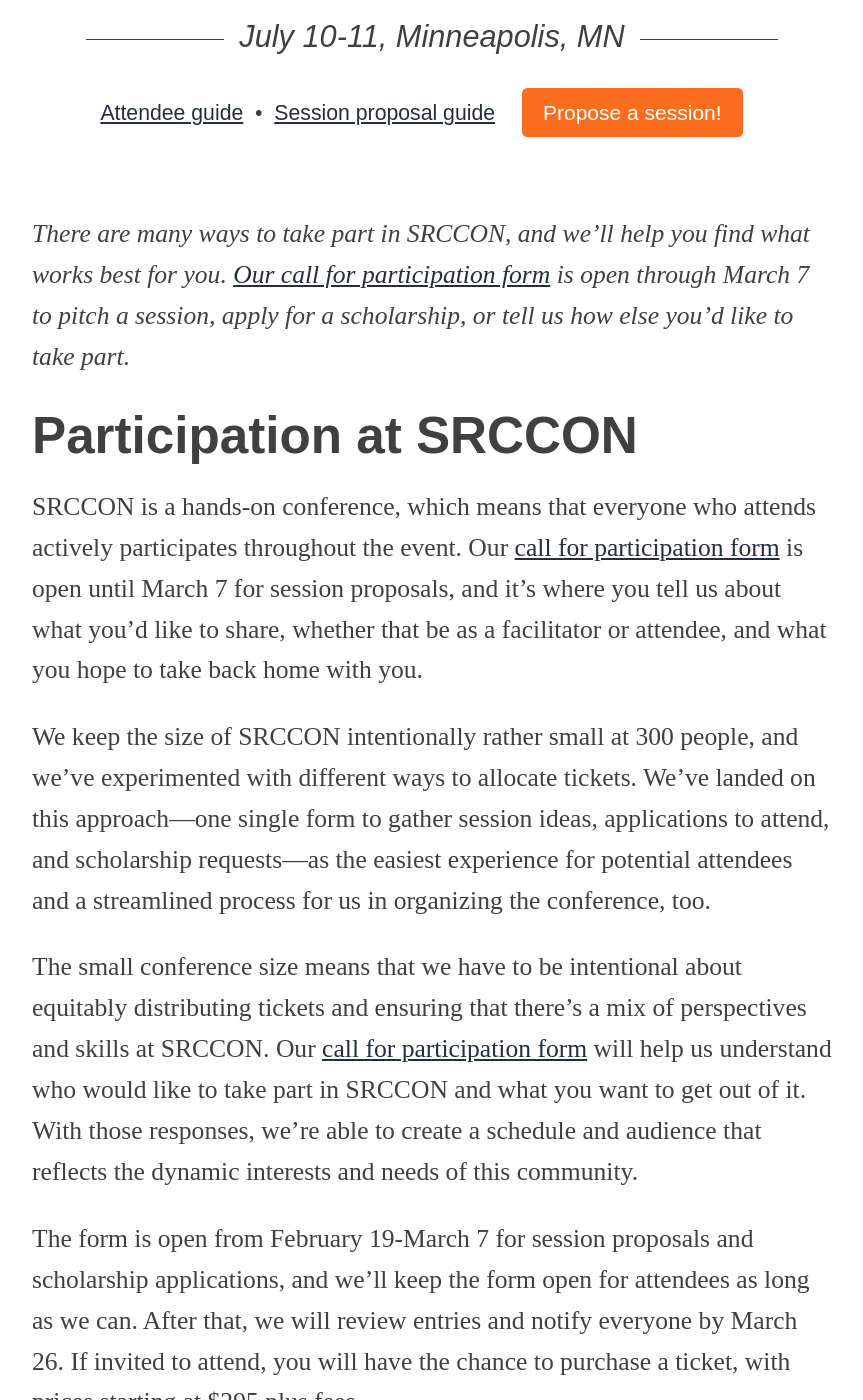
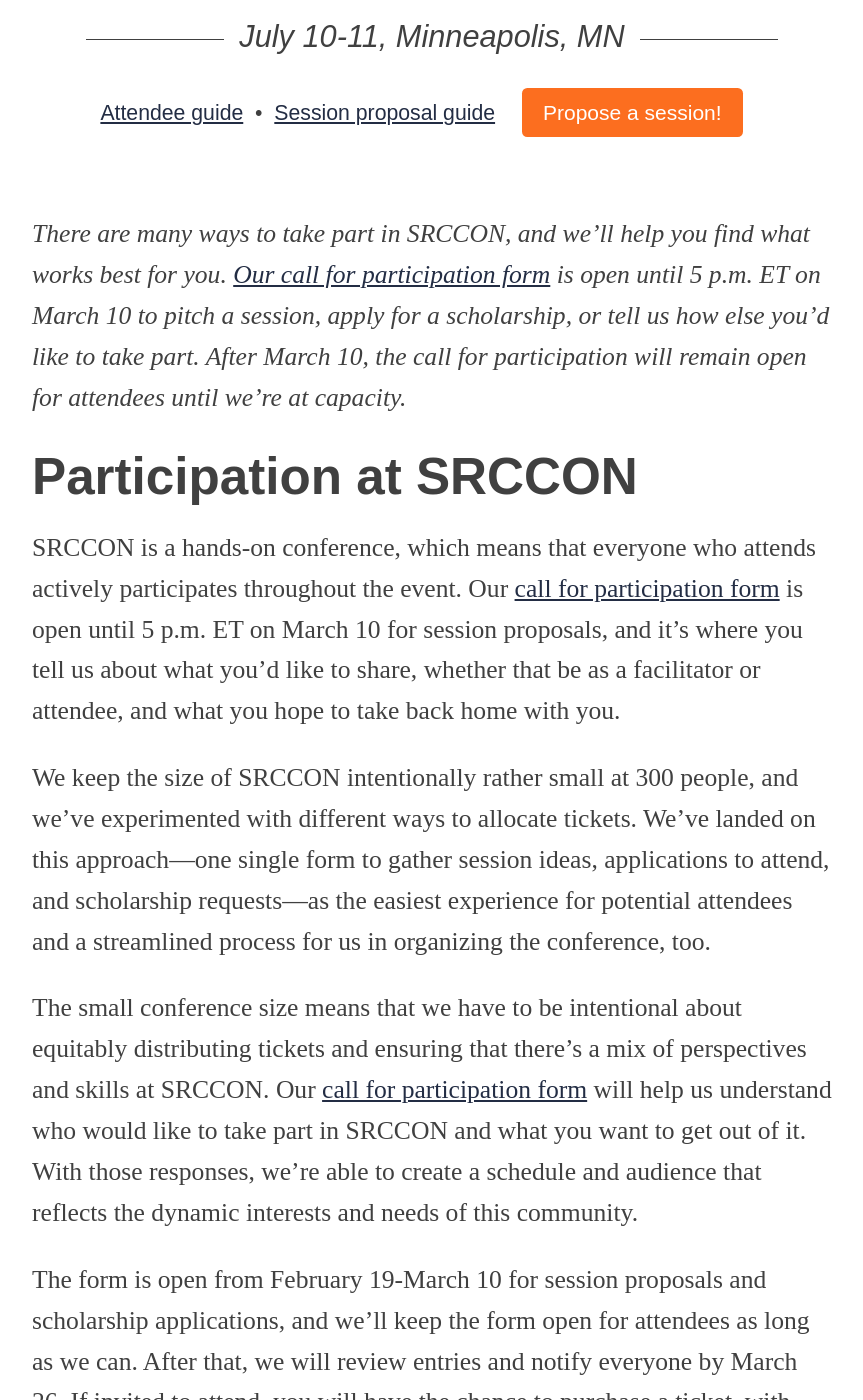
Before and after one commit to OpenNews/srccon-2025, a Jekyll site: the page built from attendees.md, in a window 1280 px wide and 1400 px high, scrolled down 465 px. Shown: the whole window, without its empty margins (208-1071 px from the left). Built offline with Jekyll 4.4.1, drawn with Linux system fonts in a browser that asks for light colours; some web fonts are replaced; some of the changed text lies outside the part shown.

Commit message:
updating cfp session stipend deadline

```diff
--- a/attendees.md
+++ b/attendees.md
@@ -4,17 +4,17 @@ permalink: /attendees/
 title: Attendee guide
 ---
 
-*There are many ways to take part in SRCCON, and we&rsquo;ll help you find what works best for you. <a href="/participation/form/">Our call for participation form</a> is open through March 7 to pitch a session, apply for a scholarship, or tell us how else you&rsquo;d like to take part.*
+*There are many ways to take part in SRCCON, and we&rsquo;ll help you find what works best for you. <a href="/participation/form/">Our call for participation form</a> is open until 5 p.m. ET on March 10 to pitch a session, apply for a scholarship, or tell us how else you&rsquo;d like to take part. After March 10, the call for participation will remain open for attendees until we're at capacity.*
 
 # Participation at SRCCON
 
-SRCCON is a hands-on conference, which means that everyone who attends actively participates throughout the event. Our [call for participation form](/participation/form/) is open until March 7 for session proposals, and it's where you tell us about what you'd like to share, whether that be as a facilitator or attendee, and what you hope to take back home with you.
+SRCCON is a hands-on conference, which means that everyone who attends actively participates throughout the event. Our [call for participation form](/participation/form/) is open until 5 p.m. ET on March 10 for session proposals, and it's where you tell us about what you'd like to share, whether that be as a facilitator or attendee, and what you hope to take back home with you.
 
 We keep the size of SRCCON intentionally rather small at 300 people, and we've experimented with different ways to allocate tickets. We've landed on this approach—one single form to gather session ideas, applications to attend, and scholarship requests—as the easiest experience for potential attendees and a streamlined process for us in organizing the conference, too.
 
 The small conference size means that we have to be intentional about equitably distributing tickets and ensuring that there's a mix of perspectives and skills at SRCCON. Our [call for participation form](/participation/form/) will help us understand who would like to take part in SRCCON and what you want to get out of it. With those responses, we're able to create a schedule and audience that reflects the dynamic interests and needs of this community.
 
-The form is open from February 19-March 7 for session proposals and scholarship applications, and we'll keep the form open for attendees as long as we can. After that, we will review entries and notify everyone by March 26. If invited to attend, you will have the chance to purchase a ticket, with prices starting at $295 plus fees.
+The form is open from February 19-March 10 for session proposals and scholarship applications, and we'll keep the form open for attendees as long as we can. After that, we will review entries and notify everyone by March 26. If invited to attend, you will have the chance to purchase a ticket, with prices starting at $295 plus fees.
 
 <span id="tickets"></span>
 
```
Also changed, not shown: homepage.md (+2 -2 lines), participation_form.md (+1 -1 lines), session_proposal_guide.md (+1 -1 lines).
